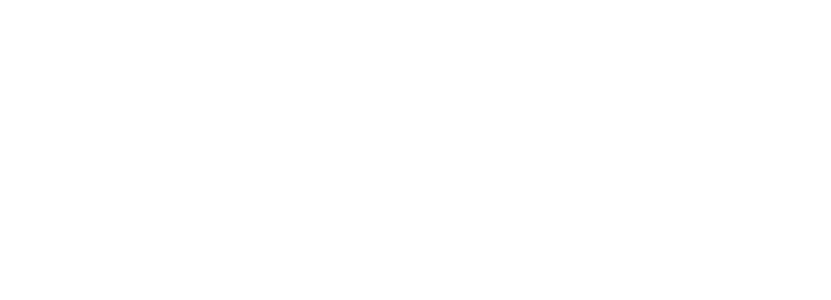
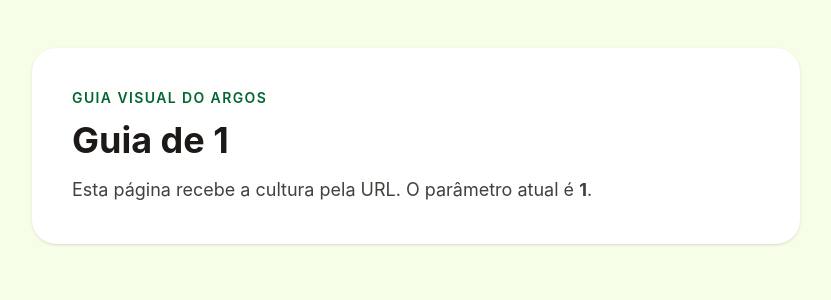
Before and after one commit to anapmagalhaess/argos-front, a React (Vite) app: page /guia/1 in a window 1280 px wide. Shown: the top 300 px of the page, without its empty margins (224-1055 px from the left). Built offline with nearby package versions, Linux system fonts and the light colour scheme.

Commit message:
feat: `useParams` para consulta de culturas, identificação e retorno na página.

```diff
--- a/src/pages/Guia/Guia.tsx
+++ b/src/pages/Guia/Guia.tsx
@@ -1,7 +1,27 @@
+//Uso de parametros para consulta de culturas e identificacao via URL
+
+import { useParams } from 'react-router'
+
 export default function Guia() {
-    return(
-        <div>
+    const { cultura } = useParams<{ cultura: string }>()
+    const nomeDaCultura = cultura
+        ? cultura.charAt(0).toLocaleUpperCase() + cultura.slice(1)
+        : 'Cultura não informada'
 
-        </div>
+    return (
+        <main className="min-h-screen bg-lime-50 px-4 py-12 text-stone-900 sm:px-6">
+            <section className="mx-auto max-w-3xl rounded-3xl bg-white p-6 shadow-sm sm:p-10">
+                <p className="text-sm font-semibold uppercase tracking-widest text-green-800">
+                    Guia visual do Argos
+                </p>
+                <h1 className="mt-3 text-3xl font-bold sm:text-4xl">
+                    Guia de {nomeDaCultura}
+                </h1>
+                <p className="mt-4 text-lg text-stone-700">
+                    Esta página recebe a cultura pela URL. O parâmetro atual é{' '}
+                    <strong>{cultura ?? 'indisponível'}</strong>.
+                </p>
+            </section>
+        </main>
     )
 }
```
